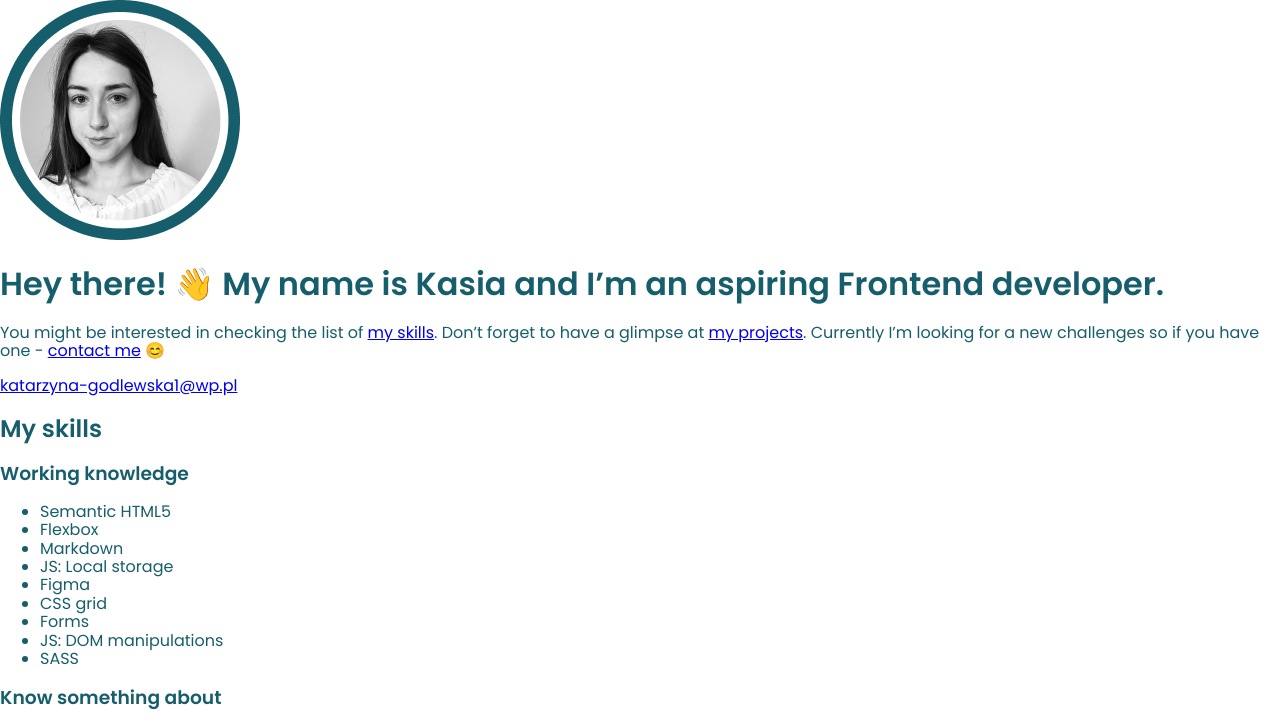
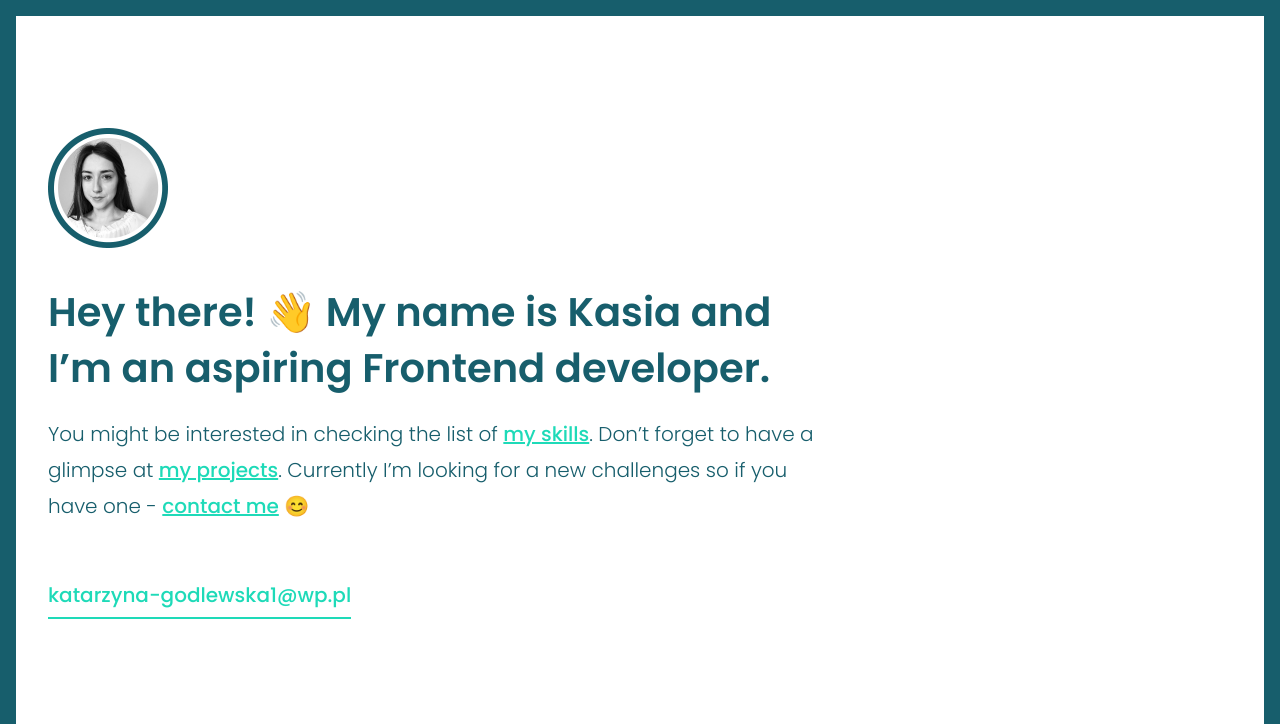
Before and after one commit to katarzynagodlewska/katarzynagodlewska.github.io, a website: page src/content/index.html in a window 1280 px wide. Shown: the top 724 px of the page. Drawn offline with nearby package versions, Linux system fonts and the light colour scheme; files that its build step writes are made by us from their sources; no server answers; files whose address does not match are found by name.

Commit message:
feat: desktop styles for hero section

```diff
--- a/src/content/index.html
+++ b/src/content/index.html
@@ -28,7 +28,7 @@
 <body>
   <main>
     <section class="hero">
-      <img src="assets/img/avatar.png" alt="Katarzyna_Godlewska" />
+      <img class="hero__image" src="assets/img/avatar.png" alt="Katarzyna_Godlewska" />
       <h1 class="hero__title">Hey there! 👋 My name is Kasia and I’m an aspiring Frontend developer.</h1>
       <p class="hero__description">You might be interested in checking the list of <a class="hero__link"
           href="#my-skills">my
--- a/src/scss/main.scss
+++ b/src/scss/main.scss
@@ -1,10 +1,12 @@
 @import "_normalize";
 @import "_variables";
 @import url('https://fonts.googleapis.com/css?family=Poppins:300,400,500,600&display=swap');
+@import "modules/hero.scss";
 
 
 html {
   box-sizing: border-box;
+  font-size: 16px;
 }
 
 *, *:before, *:after {
@@ -15,6 +17,7 @@ body {
   color: $dark-slate-gray;
   background: #fff;
   font-family: 'Poppins', sans-serif;
-  border: 16px;
-
+  border: 16px solid $dark-slate-gray;
+  -webkit-font-smoothing: antialiased;
+	-moz-osx-font-smoothing: grayscale;
 }
--- /dev/null
+++ b/src/scss/modules/hero.scss
@@ -0,0 +1,39 @@
+.hero {
+    max-width: 1184px;
+    padding: 112px 0 200px;
+    margin: 0 auto;
+    &__description{
+        color: $dark-slate-gray;
+        font-style: normal;
+        font-weight: 300;
+        font-size: 1.25rem;
+        line-height: 2.25rem;
+        max-width: 780px;
+        margin-bottom: 3.75rem;
+    }
+    &__image {
+        width: 120px;
+        height: 120px;
+    }
+    &__link {
+        color: $neon-turquise;
+        font-weight: 500;
+    }
+    &__mail {
+        color: $neon-turquise;
+        font-weight: 500;
+        font-size: 1.25rem;
+        text-decoration: none;
+        padding-bottom: 8px;
+        border-bottom: 2px solid $neon-turquise;
+    }
+    &__title {
+        font-family: Poppins;
+        font-style: normal;
+        font-weight: 600;
+        font-size: 2.5rem;
+        line-height: 3.5rem;
+        max-width: 780px;
+        margin: 2rem 0 1rem;
+    }
+}
```
Also changed, not shown: package.json (+11 -11 lines), 1 other file.
